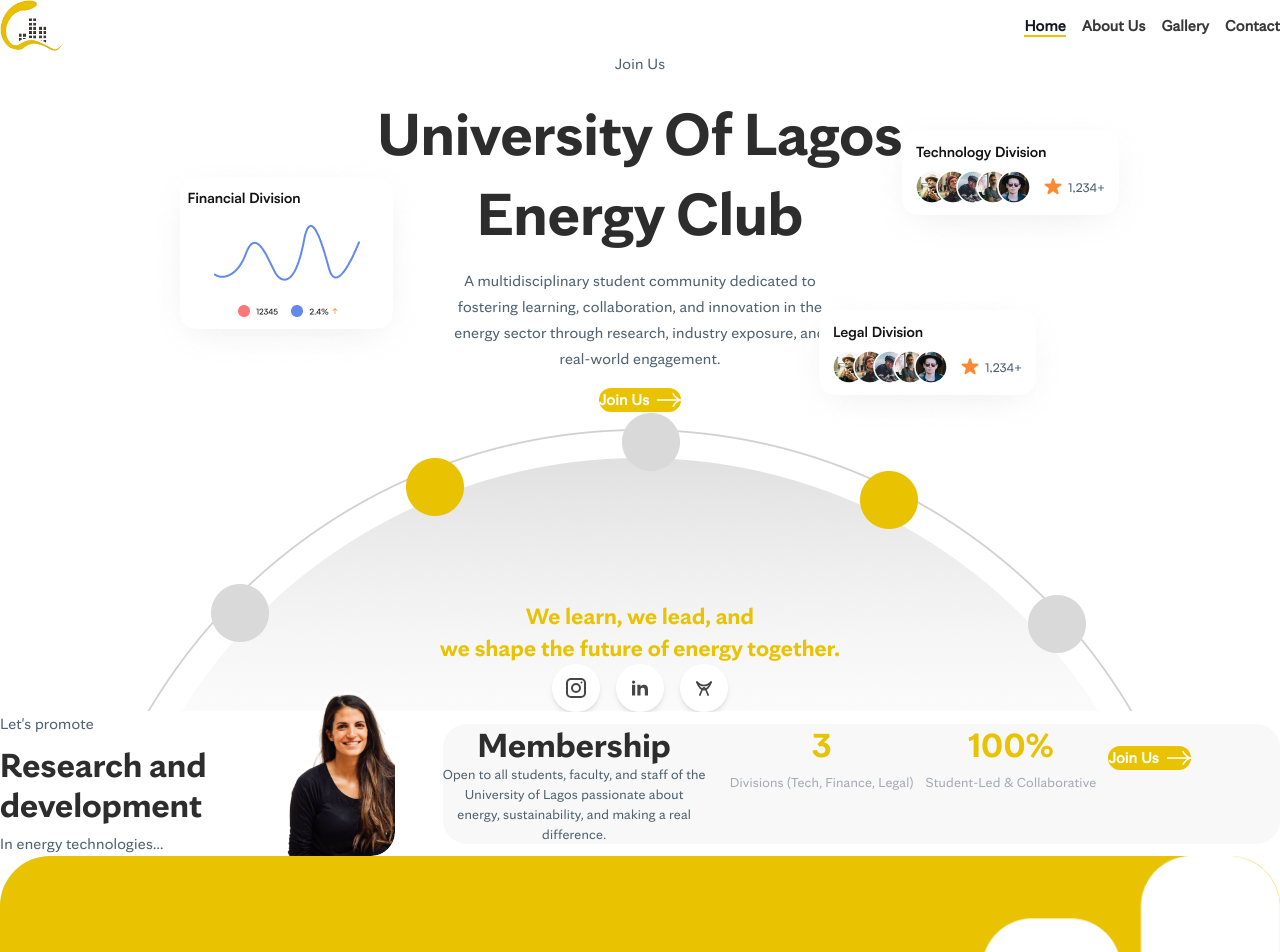
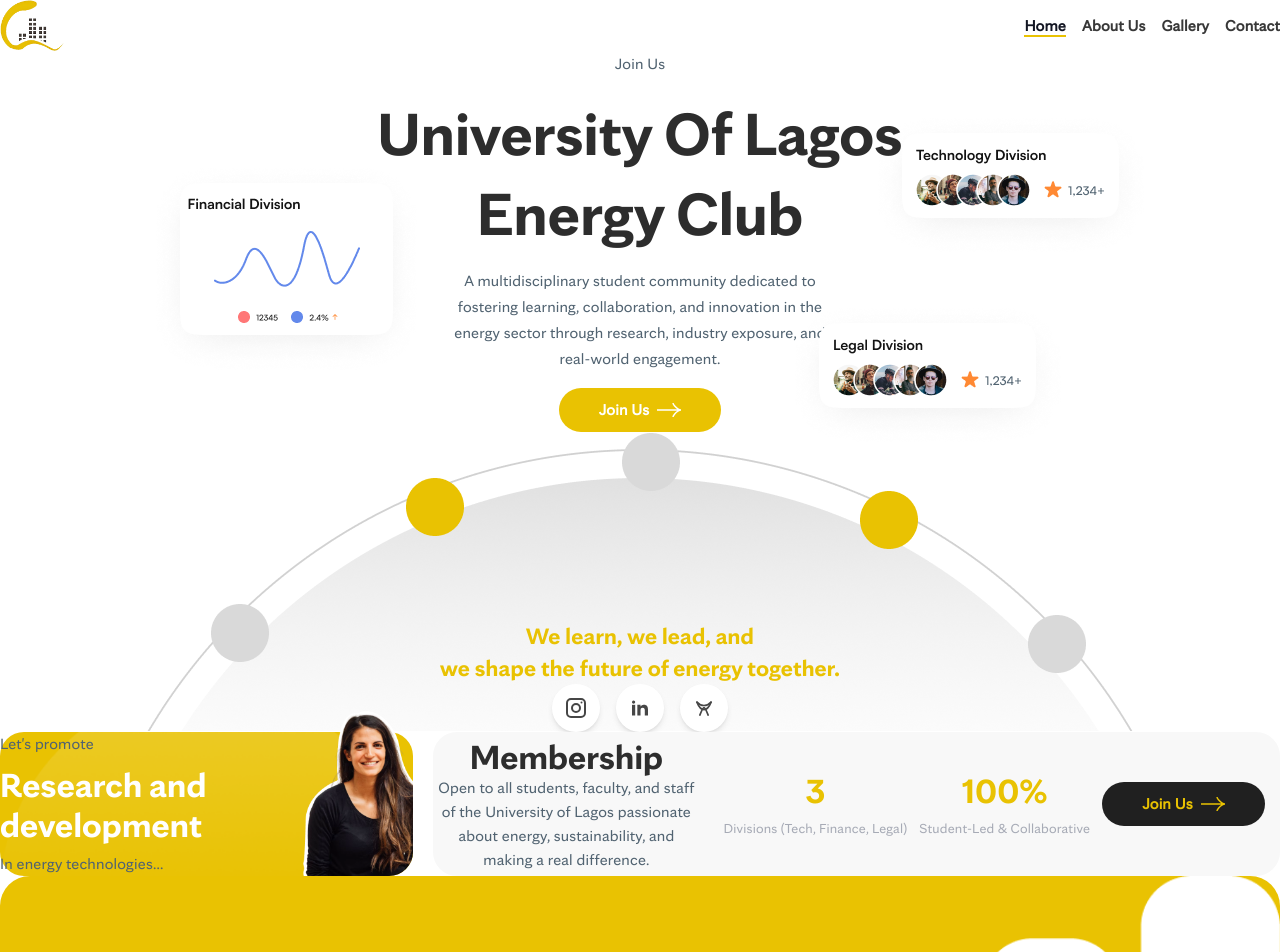
Before and after one commit to Unilag-Energy-Club/UnilagEnergyClub, a React (Vite) app in the folder unilag-energy-react/: page / in a window 1280 px wide. Shown: the top 952 px of the page. Built offline with nearby package versions, Linux system fonts and the light colour scheme.

Commit message:
fix: membership section layout, button styling, and page alignment issues

```diff
--- a/unilag-energy-react/src/components/shared/ActionButton.tsx
+++ b/unilag-energy-react/src/components/shared/ActionButton.tsx
@@ -24,7 +24,8 @@
       href={href}
       target="_blank"
       rel="noopener noreferrer"
-      className={`inline-flex items-center gap-2 py-3 px-10 rounded-[30px] font-bold transition-all duration-200 hover:shadow-custom ${variants[variant]} ${className}`}
+      style={{ padding: '10px 2.5rem' }}
+      className={`inline-flex items-center gap-2 rounded-[30px] font-bold transition-all duration-200 hover:shadow-custom ${variants[variant]} ${className}`}
     >
       <span>{children}</span>
       <span className="v-icon">
--- a/unilag-energy-react/src/index.css
+++ b/unilag-energy-react/src/index.css
@@ -58,9 +58,12 @@
 }
 
 /* Base Styles */
-* {
+*,
+*::before,
+*::after {
   margin: 0;
   padding: 0;
+  box-sizing: border-box;
   letter-spacing: 0.2px;
   outline: none;
   image-rendering: optimizequality;
@@ -68,10 +71,20 @@
   -webkit-font-smoothing: antialiased;
 }
 
+html, body {
+  width: 100%;
+  overflow-x: hidden;
+}
+
 body {
   margin: 0;
+  padding: 0;
   font-family: 'MayoClinicSansRegular', 'Helvetica', 'Arial', sans-serif;
   min-height: 100vh;
+}
+
+#root {
+  width: 100%;
 }
 
 h1, h2, h3, h4, h5, h6 {
--- a/unilag-energy-react/src/pages/Home.tsx
+++ b/unilag-energy-react/src/pages/Home.tsx
@@ -5,9 +5,9 @@
   return (
     <Layout activePage="home">
       {/* Hero Section */}
-      <section className="bg-sectionBg2 flex flex-col" id="v-hero">
-        <div className="container-fluid px-4">
-          <div className="flex flex-col flex-grow items-center justify-center overflow-hidden pt-20 pb-8">
+      <section className="bg-sectionBg2 flex flex-col overflow-hidden" id="v-hero">
+        <div className="w-full px-4">
+          <div className="flex flex-col flex-grow items-center justify-center pt-20 pb-8 relative">
             {/* Hero Content */}
             <div className="w-10/12 sm:w-10/12 md:w-8/12 lg:w-7/12 xl:w-6/12 mx-auto flex flex-col text-center items-center flex-grow gap-4 relative mb-8 z-10">
               <div data-aos="fade-down">
@@ -128,29 +128,39 @@
       </section>
 
       {/* Membership Section */}
-      <section className="bg-sectionBg2 py-16" id="v-our-member">
-        <div className="container mx-auto px-4 lg:px-8">
-          <div className="grid grid-cols-1 lg:grid-cols-12 gap-8 lg:gap-12 items-center">
+      <section className="bg-sectionBg2" id="v-our-member">
+        <div className="container mx-auto px-4 lg:px-8 my-16">
+          <div className="grid grid-cols-1 lg:grid-cols-12 gap-4 lg:gap-5 items-stretch">
+            {/* Research and Development Card */}
             <div className="lg:col-span-4">
-              <div className="flex flex-col gap-2 relative h-full" data-aos="fade-right">
+              <div
+                className="flex flex-col gap-2 relative h-full p-8 lg:p-16 rounded-3xl bg-cover bg-bottom bg-no-repeat"
+                style={{
+                  backgroundColor: 'rgba(233, 194, 2, 1)',
+                  backgroundImage: 'url(/assets/media/shapes/bg.png)'
+                }}
+                data-aos="fade-right"
+              >
                 <span className="text-subtext">Let's promote</span>
-                <h2 className="text-mainText text-3xl md:text-4xl font-bold lg:max-w-[70%]">
+                <h2 className="text-white text-3xl md:text-4xl font-bold lg:max-w-[70%]">
                   Research and development
                 </h2>
                 <span className="text-subtext">In energy technologies...</span>
 
-                <figure className="absolute bottom-0 right-0 max-w-[115px] rounded-br-3xl overflow-hidden" data-aos="fade-down" data-aos-delay="500">
+                <figure className="absolute bottom-0 right-0 max-w-[115px] w-full" data-aos="fade-down" data-aos-delay="500">
                   <img src="/assets/media/avatars/profile.png" alt="" className="w-full rounded-br-3xl" />
                 </figure>
               </div>
             </div>
+
+            {/* Membership Card */}
             <div className="lg:col-span-8" id="membership">
-              <div className="bg-bg1 p-8 lg:p-14 rounded-3xl" data-aos="fade-left" data-aos-delay="300">
-                <div className="grid grid-cols-1 lg:grid-cols-12 gap-6">
+              <div className="h-full p-8 lg:p-14 rounded-3xl" style={{ backgroundColor: 'rgb(248, 248, 248)' }} data-aos="fade-left" data-aos-delay="300">
+                <div className="grid grid-cols-1 lg:grid-cols-12 gap-6 items-center h-full">
                   <div className="lg:col-span-4">
                     <div className="flex flex-col items-center lg:items-center">
                       <h1 className="text-4xl font-bold text-mainText text-center mb-3">Membership</h1>
-                      <p className="text-subtext text-center text-sm">
+                      <p className="text-subtext text-center text-sm lg:text-base">
                         Open to all students, faculty, and staff of the University of Lagos passionate about energy, sustainability, and making a real difference.
                       </p>
                     </div>
@@ -174,6 +184,7 @@
                       <div>
                         <ActionButton
                           href="https://forms.gle/muTqzYtFmuNhdvhu5"
+                          variant="secondary"
                           className="shadow-custom"
                         >
                           Join Us
@@ -189,7 +200,7 @@
       </section>
 
       {/* About & Mission Section */}
-      <div className="bg-sectionBg1 rounded-t-[50px]">
+      <div className="bg-sectionBg1 rounded-[30px] mt-16">
         {/* About Section */}
         <section className="py-20" id="v-about">
           <div className="container mx-auto px-4 lg:px-8 xl:px-0 max-w-7xl">
```
